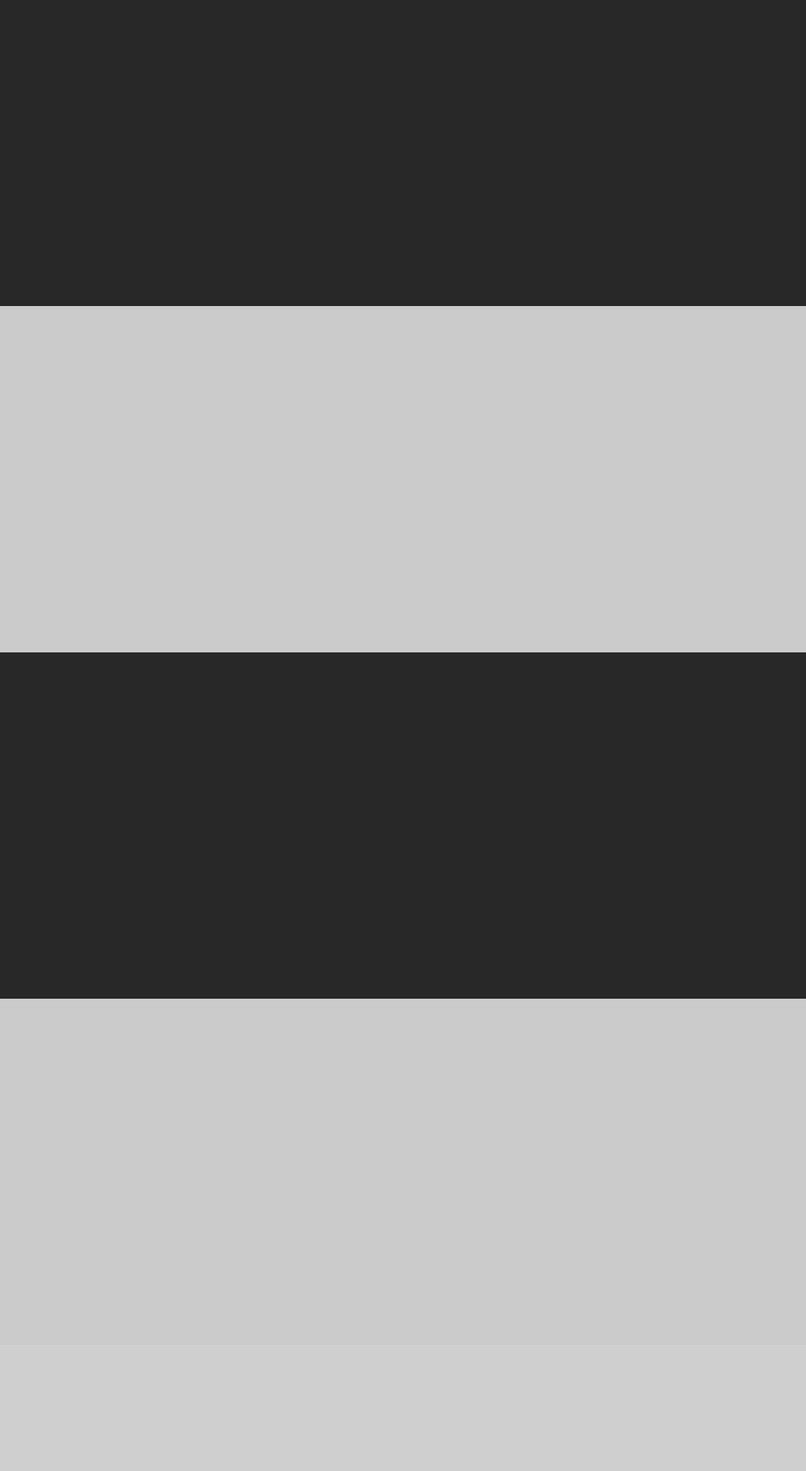
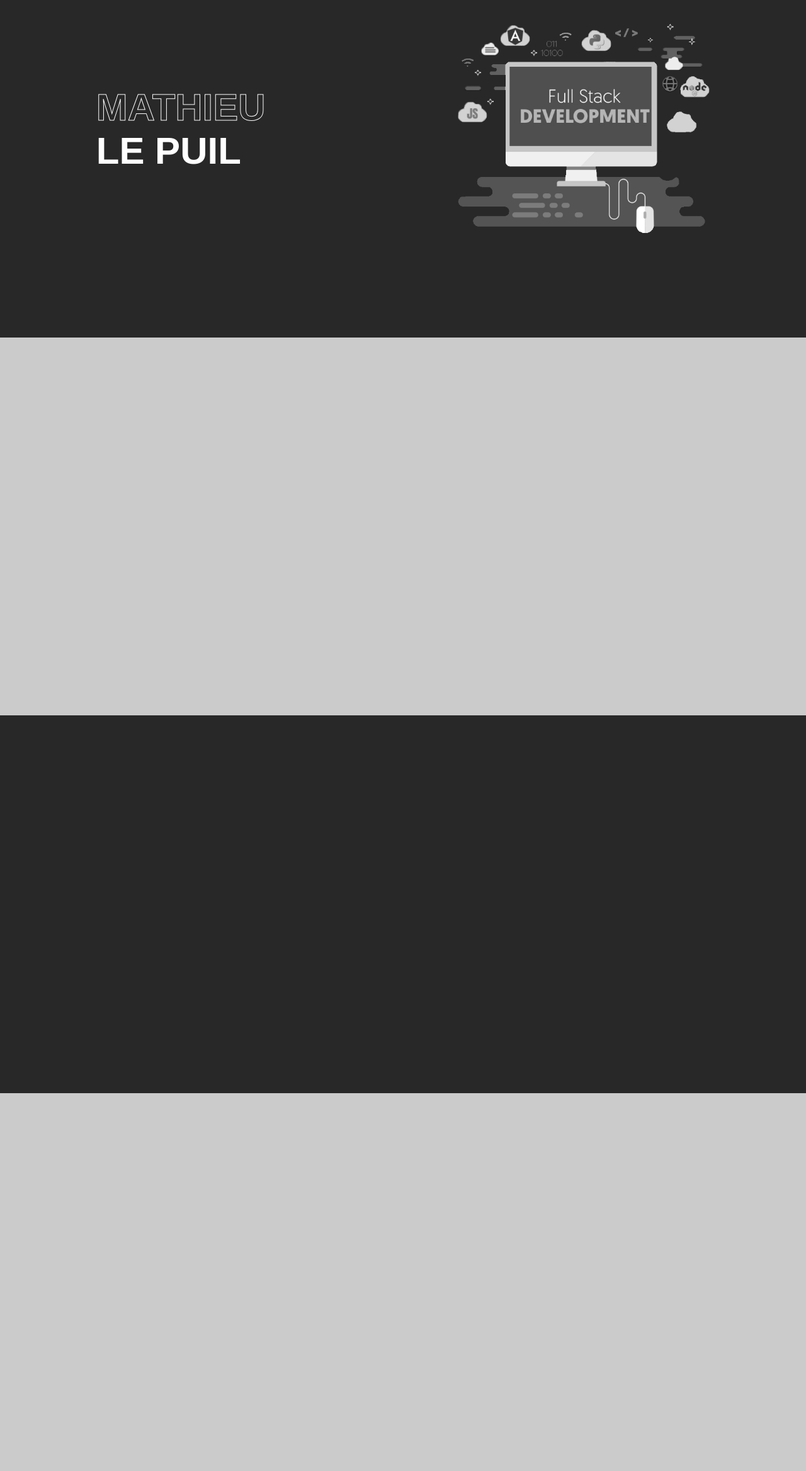
Before and after one commit to MathieuLePuil/portfolio.mathieulp.fr, a PHP site: page / in a window 1280 px wide. Shown: the part 64-2400 px from the top of the page at 63% size. Before the commit the page ends 1650 px from the top, so only its background shows below. Run offline with PHP 8.4, Linux system fonts and the light colour scheme; some libraries are stand-ins or nearby versions.

Commit message:
Auto Commit

```diff
--- a/header.inc.php
+++ b/header.inc.php
@@ -2,7 +2,7 @@
     <nav>
         <div class="logo">
             <img src="assets/LOGO.png" alt="LOGO" id="logohg" width="27" height="27">
-            <h1 class="logotxt no-background-txt">PORT</h1>
+            <h1 class="logotxt no-background-txt-black">PORT</h1>
             <h1 class="background-txt">FOLIO</h1>
         </div>
         <div class="toggle">
@@ -10,10 +10,10 @@
             <i class="fas fa-times fermer"></i>
         </div>
         <ul class="menu">
-            <li><a href="">Accueil</a></li>
-            <li><a href="">À propos</a></li>
-            <li><a href="">Portfolio</a></li>
-            <li><a href="">Contact</a></li>
+            <li><a href="#home">Accueil</a></li>
+            <li><a href="#about">À propos</a></li>
+            <li><a href="#portfolio">Portfolio</a></li>
+            <li><a href="#contact">Contact</a></li>
         </ul>
     </nav>
 </header>
--- a/index.php
+++ b/index.php
@@ -6,8 +6,14 @@ require("header.inc.php")
 ?>
 
 <section id="home">
-    <div>
-
+    <div class="home">
+        <div class="name">
+            <h1 class="no-background-txt">MATHIEU</h1>
+            <h1 class="background-txt">LE PUIL</h1>
+        </div>
+        <div class="img-fullstack-dev">
+            <img src="assets/full-stack-developer.png">
+        </div>
     </div>
 </section>
 
--- a/style/style.css
+++ b/style/style.css
@@ -24,6 +24,7 @@ header {
     background: #000;
     color: #fff;
     padding: 0 2%;
+    z-index: 1000;
 }
 
 nav {
@@ -44,9 +45,18 @@ nav {
     padding-left: 10px;
 }
 
+.no-background-txt-black {
+    -webkit-text-stroke: 1px white;
+    color: black;
+}
+
 .no-background-txt {
     -webkit-text-stroke: 1px white;
-    color: black;
+    color: #282828;
+}
+
+.background-txt {
+    color: white;
 }
 
 .toggle {
@@ -129,15 +139,38 @@ nav {
 /* Section HOME */
 
 #home {
-    height: 550px;
+    display: flex;
+    height: 600px;
     width: 100%;
     background-color: #282828;
+}
+
+.home {
+    width: 100%;
+    margin-top: 100px;
+    display: flex;
+    justify-content: space-around;
+    flex-wrap: wrap;
+}
+
+.img-fullstack-dev {
+    -webkit-filter: grayscale(100%); /* Safari 6.0 - 9.0 */
+    filter: grayscale(100%);
+}
+
+.img-fullstack-dev img {
+    width: 400px;
+}
+
+.name {
+    font-size: 40px;
+    margin-top: 100px;
 }
 
 /* Section ABOUT */
 
 #about {
-    height: 550px;
+    height: 600px;
     width: 100%;
     background-color: #CBCBCB;
 }
@@ -145,7 +178,7 @@ nav {
 /* Section PORTFOLIO */
 
 #portfolio {
-    height: 550px;
+    height: 600px;
     width: 100%;
     background-color: #282828;
 }
@@ -153,7 +186,7 @@ nav {
 /* Section CONTACT */
 
 #contact {
-    height: 550px;
+    height: 600px;
     width: 100%;
     background-color: #CBCBCB;
 }
```
Also changed, not shown: assets/full-stack-developer.png (added), assets/ull-stack-developer.png (deleted), fonts/Gordita.otf (added).
